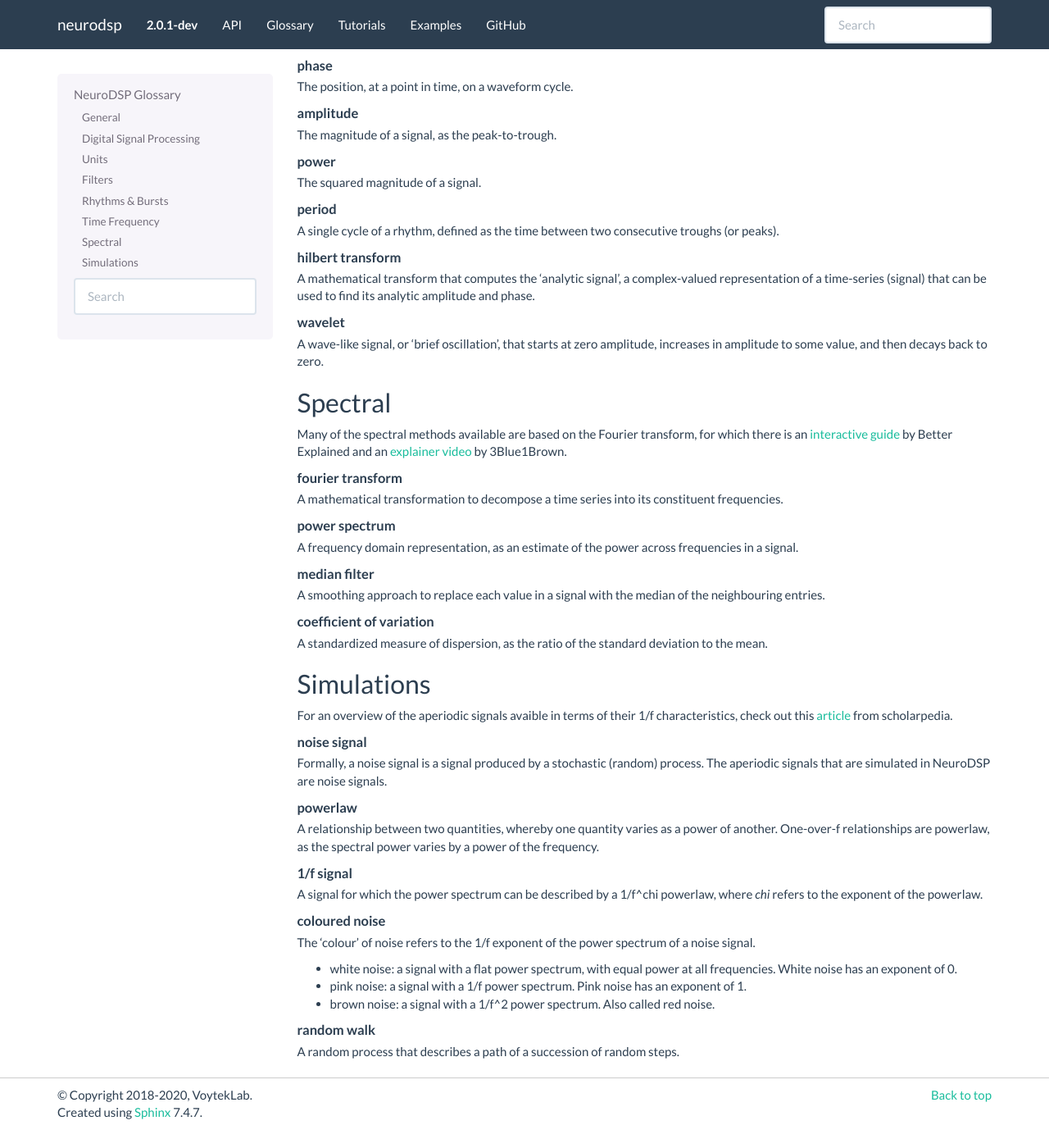
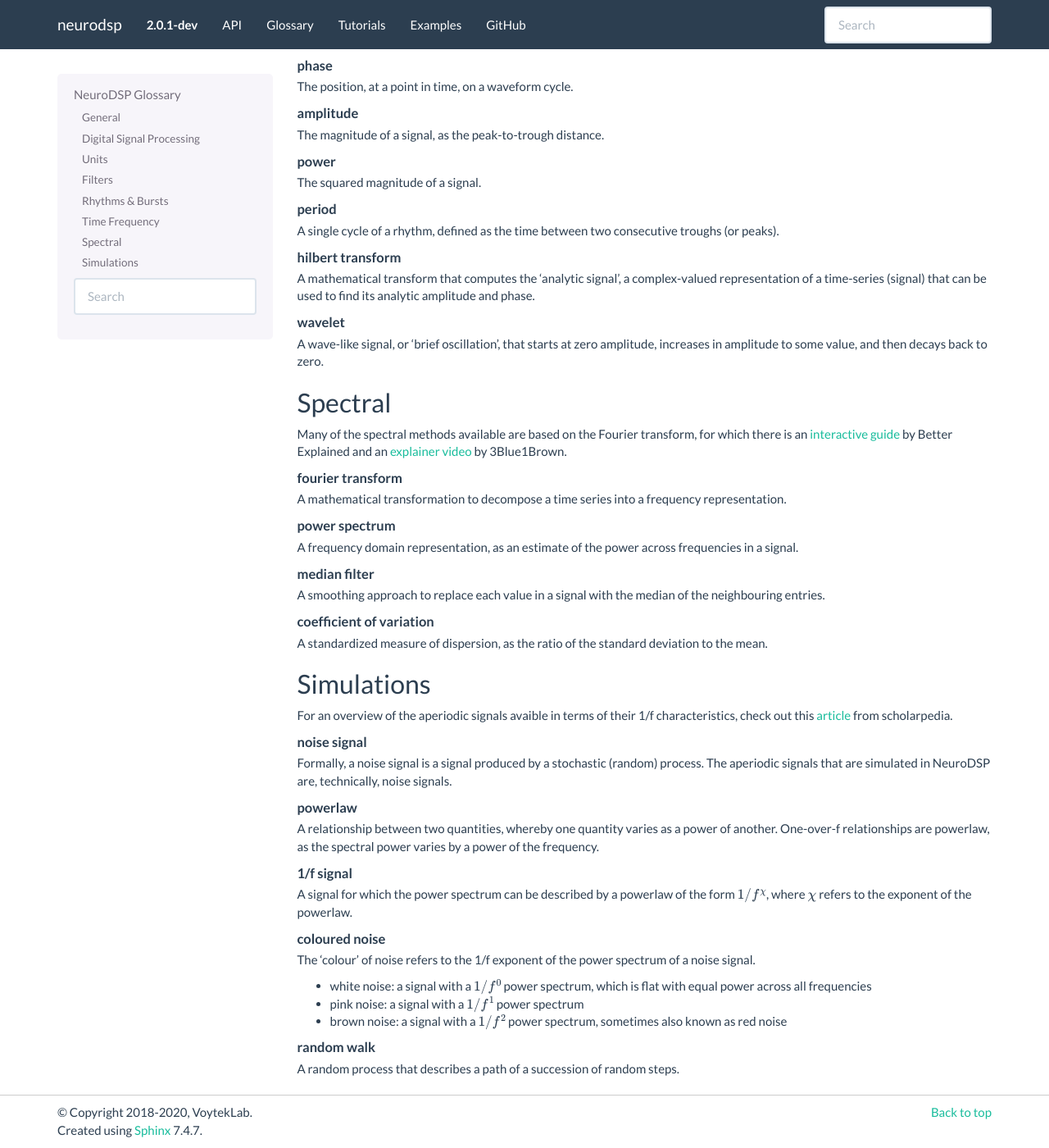
Before and after one commit to neurodsp-tools/neurodsp, a Sphinx documentation site: the page built from doc/glossary.rst, in a window 1280 px wide and 1400 px high, scrolled down 2127 px. Shown: the whole window at 82% size. Built offline with Sphinx 7.4.7, drawn with Linux system fonts in a browser that asks for light colours; pages that are not in the unit, such as notebooks, are missing from menus; before the commit the page ends 3505 px from its top, so only the background shows below that; some of the changed text lies outside the part shown.

Commit message:
mild edits to glossary

```diff
--- a/doc/glossary.rst
+++ b/doc/glossary.rst
@@ -18,10 +18,10 @@ General
 Digital Signal Processing
 -------------------------
 
-Digital Signal Processing (DSP) is a vast area of science & engineering of computational analysis
-to digital signals.
+Digital Signal Processing (DSP) is an area of science & engineering related to the computational
+analysis of digital signals.
 
-For a collection of lots of openly available resources for learning DSP, check out this
+For a collection of openly available resources for learning DSP, check out this
 `list <https://github.com/openlists/DSPResources/>`_.
 
 If you want to start with a general introduction to DSP, check out
@@ -110,7 +110,7 @@ Rhythms & Bursts
 .. glossary::
 
     burst
-        Periodic activity that lasts for a short or transient amount of time , as in a 'burst of oscillatory activity'.
+        Periodic activity that lasts for a short or transient amount of time, as in a 'burst of oscillatory activity'.
 
 Time Frequency
 --------------
@@ -124,7 +124,7 @@ We currently have two general approaches to time frequency analyses:
   * See also this
     `deep dive into Hilbert methods <http://www.rdgao.com/roemerhasit_Hilbert_Transform/>`_
     from VoytekLab member Richard Gao.
-* wavelet based approaches.
+* wavelet based approaches
 
 .. glossary::
 
@@ -135,7 +135,7 @@ We currently have two general approaches to time frequency analyses:
         The position, at a point in time, on a waveform cycle.
 
     amplitude
-        The magnitude of a signal, as the peak-to-trough.
+        The magnitude of a signal, as the peak-to-trough distance.
 
     power
         The squared magnitude of a signal.
@@ -163,7 +163,7 @@ by 3Blue1Brown.
 .. glossary::
 
     fourier transform
-        A mathematical transformation to decompose a time series into its constituent frequencies.
+        A mathematical transformation to decompose a time series into a frequency representation.
 
     power spectrum
         A frequency domain representation, as an estimate of the power across frequencies in a signal.
@@ -185,22 +185,22 @@ from scholarpedia.
 
     noise signal
         Formally, a noise signal is a signal produced by a stochastic (random) process.
-        The aperiodic signals that are simulated in NeuroDSP are noise signals.
+        The aperiodic signals that are simulated in NeuroDSP are, technically, noise signals.
 
     powerlaw
         A relationship between two quantities, whereby one quantity varies as a power of another.
         One-over-f relationships are powerlaw, as the spectral power varies by a power of the frequency.
 
     1/f signal
-        A signal for which the power spectrum can be described by a 1/f^chi powerlaw,
-        where `chi` refers to the exponent of the powerlaw.
+        A signal for which the power spectrum can be described by a powerlaw of the form :math:`1/f^\chi`,
+        where :math:`\chi` refers to the exponent of the powerlaw.
 
     coloured noise
         The 'colour' of noise refers to the 1/f exponent of the power spectrum of a noise signal.
 
-        * white noise: a signal with a flat power spectrum, with equal power at all frequencies. White noise has an exponent of 0.
-        * pink noise: a signal with a 1/f power spectrum. Pink noise has an exponent of 1.
-        * brown noise: a signal with a 1/f^2 power spectrum. Also called red noise.
+        * white noise: a signal with a :math:`1/f^0` power spectrum, which is flat with equal power across all frequencies
+        * pink noise: a signal with a :math:`1/f^1` power spectrum
+        * brown noise: a signal with a :math:`1/f^2` power spectrum, sometimes also known as red noise
 
     random walk
         A random process that describes a path of a succession of random steps.
```
Also changed, not shown: other parts of doc/glossary.rst (+2 -2 lines).
